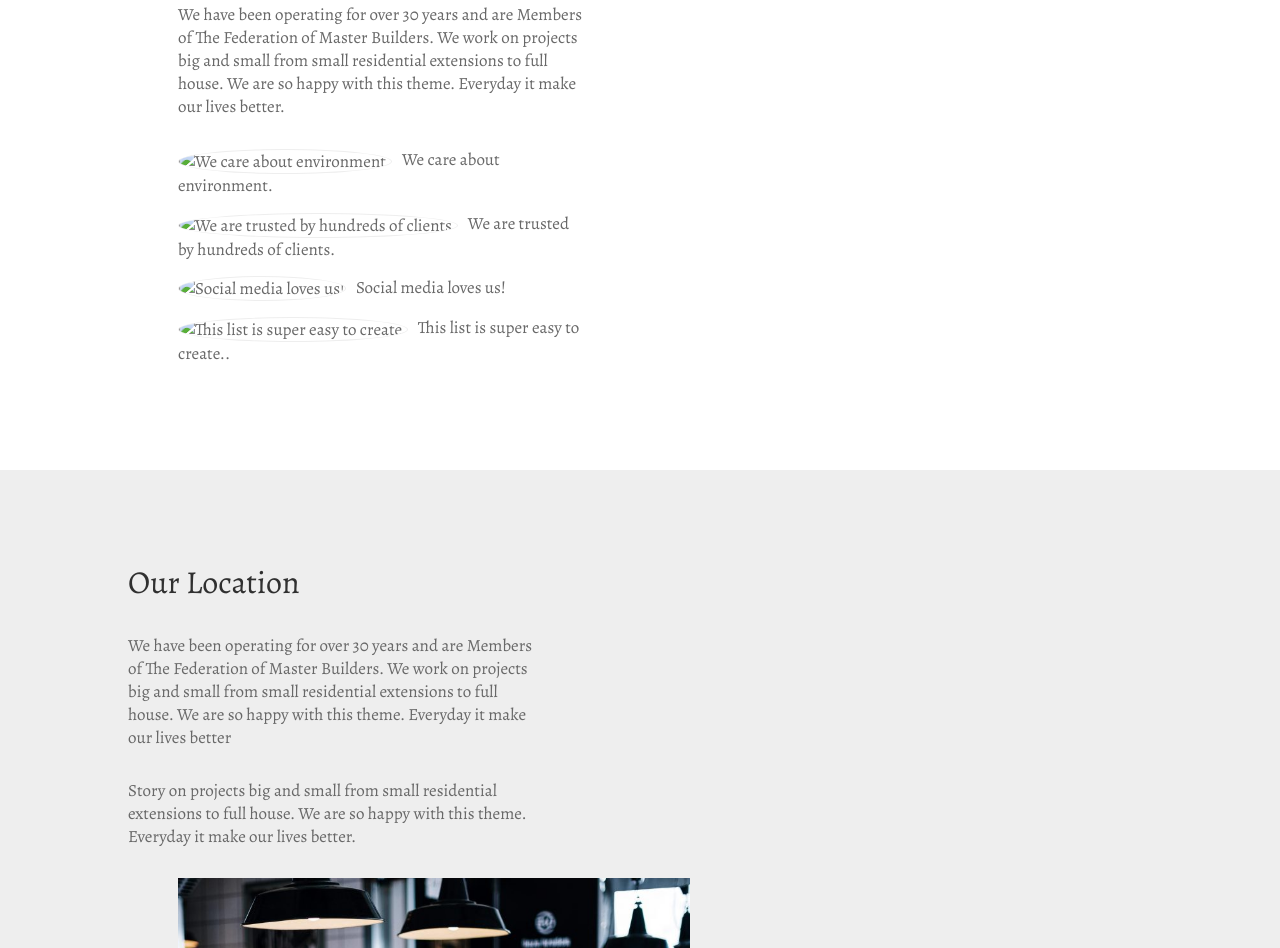
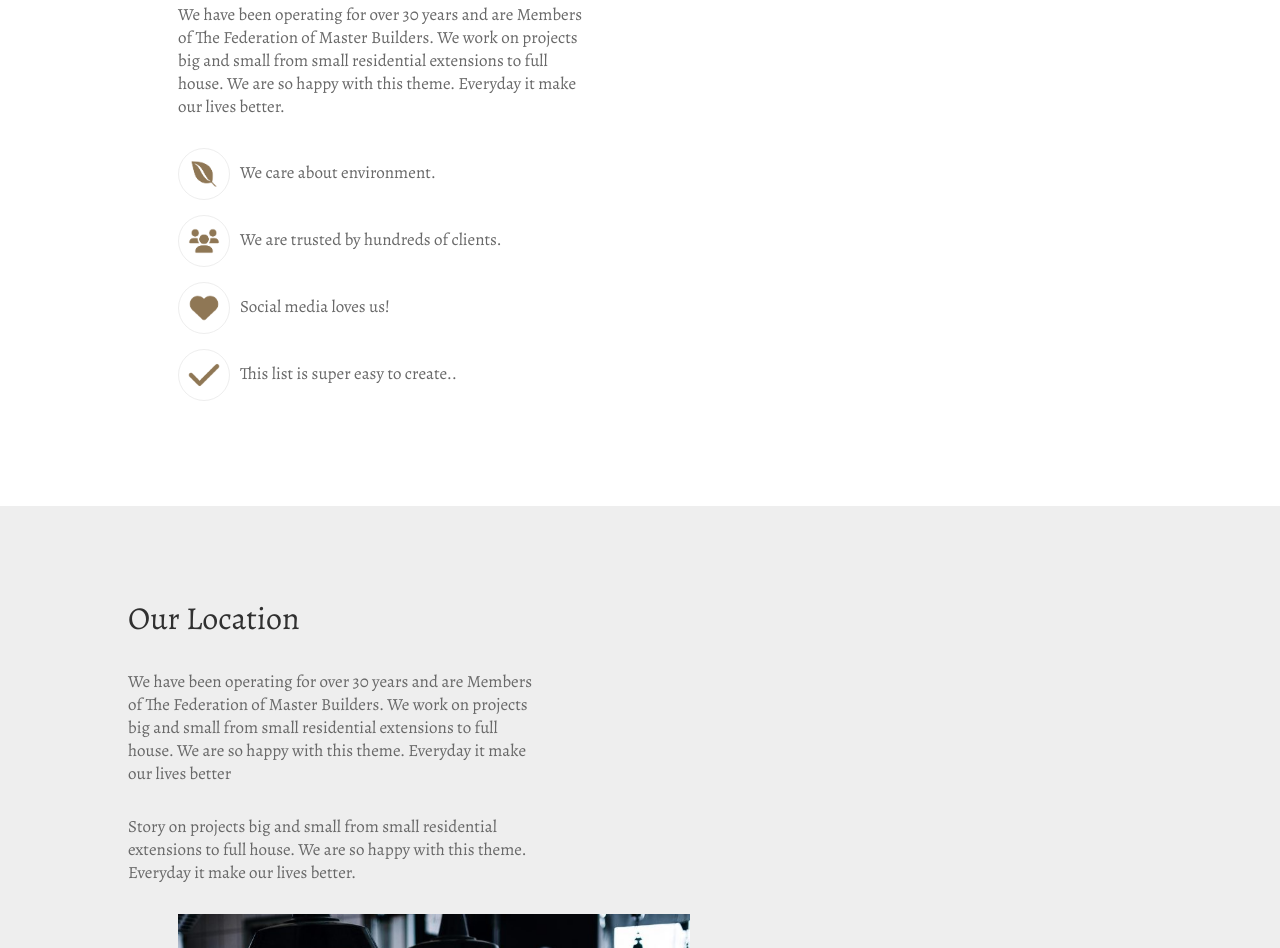
Before and after one commit to Eslam0Mohamed/Bakery, a plain HTML site: page index.html in a window 1280 px wide. Shown: the part 1447-2395 px from the top of the page. Drawn offline with nearby package versions, Linux system fonts and the light colour scheme; the site is published under a folder, as on GitHub Pages, so addresses that start at the root find nothing.

Commit message:
changing contact list  images pathes

```diff
--- a/index.html
+++ b/index.html
@@ -61,26 +61,26 @@
           <ul class="who-we-are-list">
             <li>
               <img
-                src="/images/Icons/leaf.png"
+                src="images/Icons/leaf.png"
                 alt="We care about environment.
                 "
               /><span>We care about environment. </span>
             </li>
             <li>
               <img
-                src="/images/Icons/people.png"
+                src="images/Icons/people.png"
                 alt="We are trusted by hundreds of clients. "
               /><span>We are trusted by hundreds of clients. </span>
             </li>
             <li>
               <img
-                src="/images/Icons/heart.png"
+                src="images/Icons/heart.png"
                 alt="Social media loves us!"
               /><span>Social media loves us! </span>
             </li>
             <li>
               <img
-                src="/images/Icons/check.png"
+                src="images/Icons/check.png"
                 alt="This list is super easy to create.
                 "
               /><span>This list is super easy to create.. </span>
```
